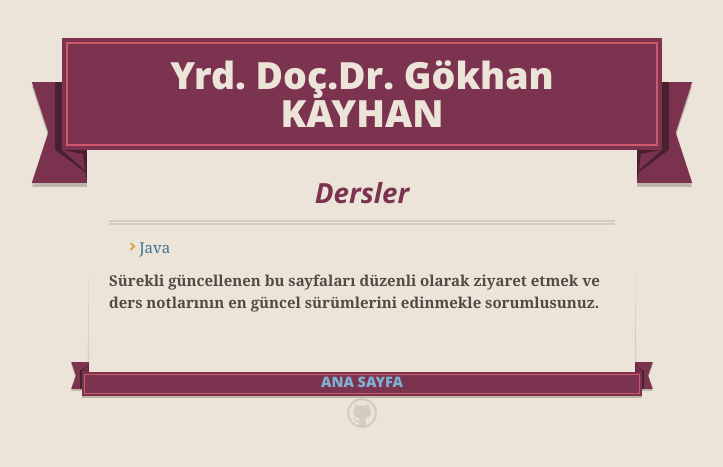
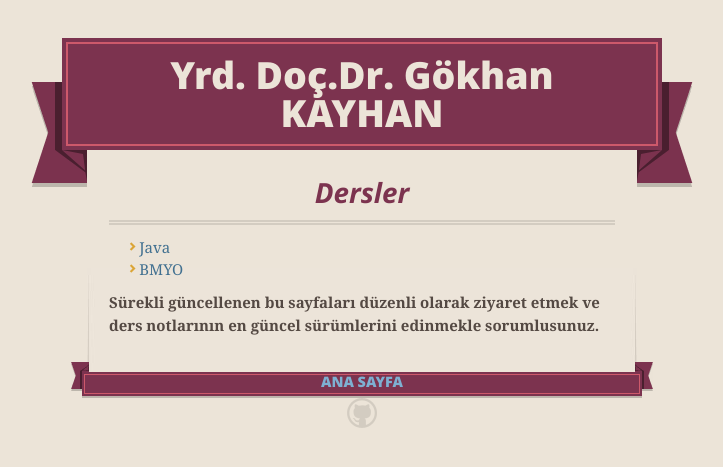
Before and after one commit to gkayhan/gkayhan.github.io, a Jekyll site: the page built from index.md, in a window 1280 px wide. Shown: the top 467 px of the page, without its empty margins (278-1001 px from the left). Built offline with Jekyll 4.4.1, drawn with Linux system fonts in a browser that asks for light colours; nearby versions of some CDN libraries; Markdown is read by kramdown in place of the engine named in the settings.

Commit message:
Update index.md

```diff
--- a/index.md
+++ b/index.md
@@ -6,6 +6,7 @@ title: Yrd. Doç.Dr. Gökhan KAYHAN
 #   Dersler
 
 *   [Java](/java)
+*   [BMYO](/bmyo)
 
 **Sürekli güncellenen bu sayfaları düzenli olarak ziyaret etmek ve ders
 notlarının en güncel sürümlerini edinmekle sorumlusunuz.**
```
